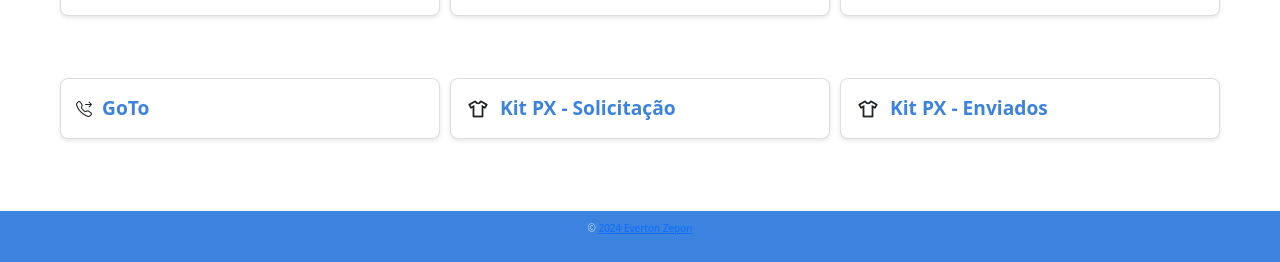
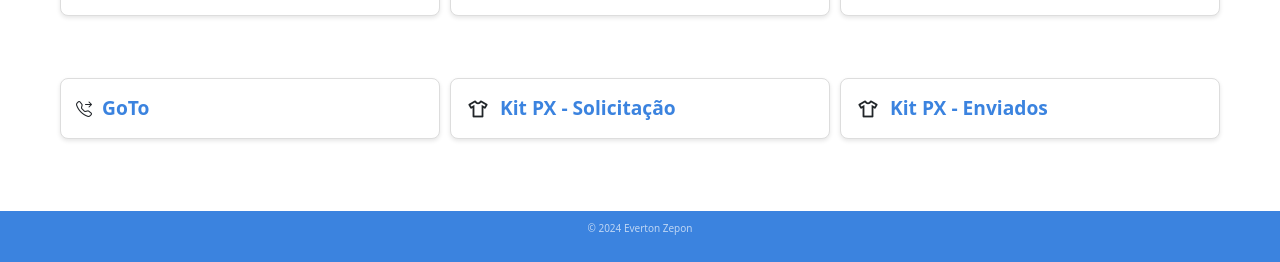
Before and after one commit to evertonzepon/links-acesso-px, a plain HTML site: page index.html in a window 1280 px wide. Shown: the part 538-800 px from the top of the page. Drawn offline with nearby package versions, Linux system fonts and the light colour scheme.

Commit message:
Update index.html

```diff
--- a/index.html
+++ b/index.html
@@ -146,7 +146,7 @@
     </div>
   </main>
   <footer>
-    <p>&copy; <a href="https://github.com/evertonzepon" target="_blank">2024 Everton Zepon</a></p>
+    <p>&copy; <a href="https://github.com/evertonzepon" target="_blank" style="text-decoration: none; color: inherit;">2024 Everton Zepon</a></p>
   </footer>
   <script src="script.js"></script>
   <script src="https://cdn.jsdelivr.net/npm/@popperjs/core@2.11.8/dist/umd/popper.min.js" integrity="sha384-I7E8VVD/ismYTF4hNIPjVp/Zjvgyol6VFvRkX/vR+Vc4jQkC+hVqc2pM8ODewa9r" crossorigin="anonymous"></script>
```
